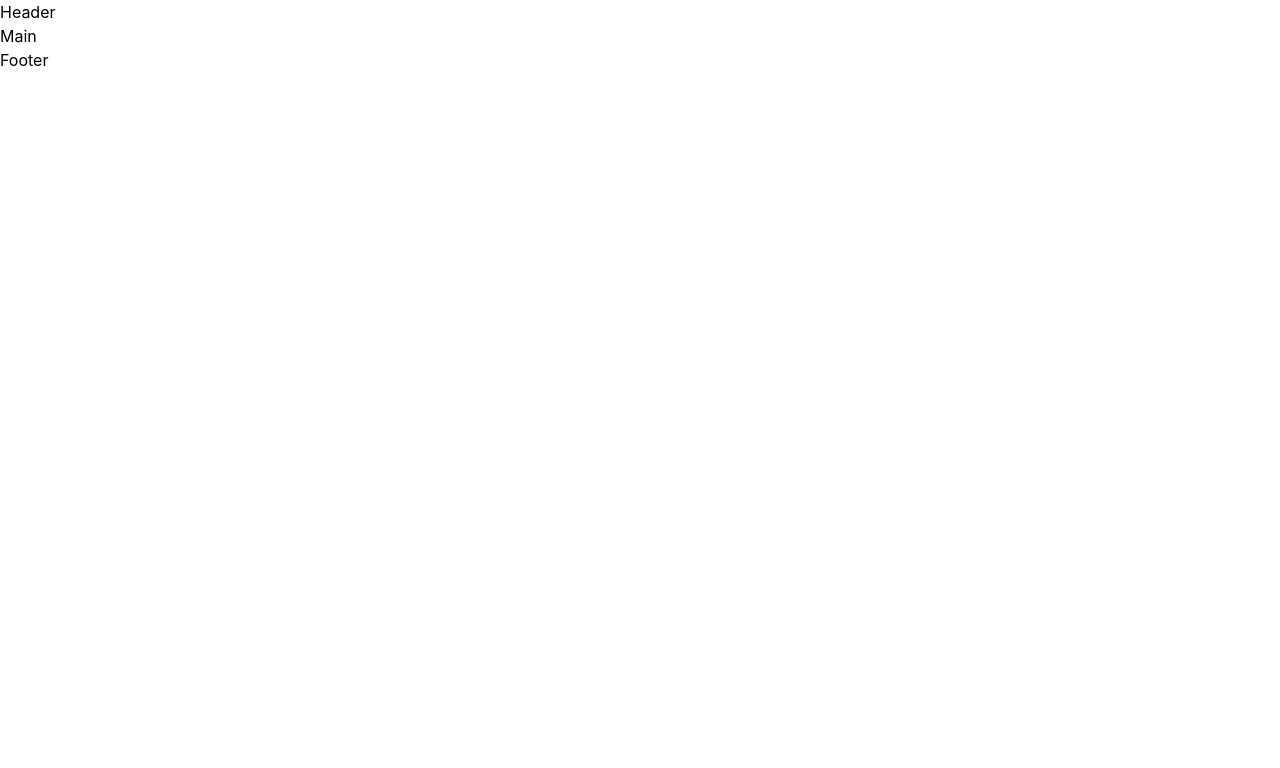
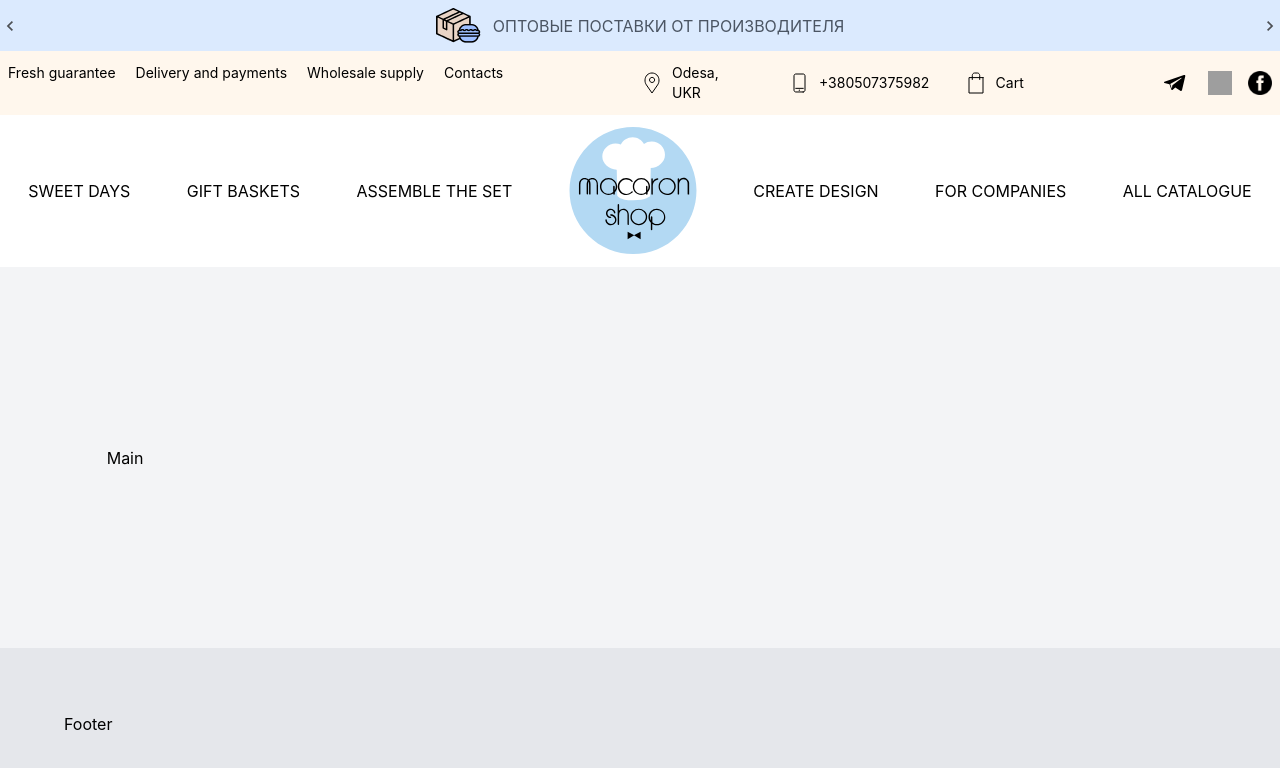
Before and after one commit to Shelkov90/Macaroon_Exam, a React (Create React App) app: page / in a window 1280 px wide. Shown: the top 768 px of the page. Built offline with nearby package versions, Linux system fonts and the light colour scheme; grey boxes are pictures that could not be loaded.

Commit message:
create header

```diff
--- a/src/App.js
+++ b/src/App.js
@@ -6,11 +6,11 @@ import Main from './components/main/Main';
 
 function App() {
   return (
-    <>
+    <div class="container-fluid bg-gray-100 flex flex-col justify-between min-h-screen">
       <Header />
       <Main />
       <Footer />
-    </>
+    </div>
   );
 }
 
--- a/src/components/footer/Footer.js
+++ b/src/components/footer/Footer.js
@@ -11,7 +11,9 @@ class Footer extends PureComponent {
 
 	render() {
 		return (
-			<div>Footer</div>
+			<footer class="bg-gray-200 p-16">
+				Footer
+			</footer>
 		)
 	}
 }
--- a/src/components/header/Header.js
+++ b/src/components/header/Header.js
@@ -1,4 +1,5 @@
 import React, { PureComponent } from 'react'
+
 
 class Header extends PureComponent {
 	constructor(props) {
@@ -11,7 +12,97 @@ class Header extends PureComponent {
 
 	render() {
 		return (
-			<div>Header</div>
+			<header >
+				<div className="header__banner bg-blue-100 row-auto">
+
+				<div className="flex items-center justify-between py-2 max-w-[1400px] mx-auto">
+
+					<img src="images/leftArrow.svg" alt="alt"/>
+
+					<div className="header__banner__inner items-center flex">
+				{/*
+						<img className="mr-3" src="images/banner1.png" alt="alt">
+						<p className="uppercase text-gray-600">доставка в день заказа</p> */}
+
+
+						<img className="mr-3" src="images/banner2.png" alt="alt"/>
+						<p className="uppercase text-gray-600">оптовые поставки от производителя</p>
+
+						{/* <img className="mr-3" src="images/banner3.png" alt="alt">
+						<p className="uppercase text-gray-600">всегда свежее</p>
+
+						<img className="mr-3" src="images/banner4.png" alt="alt">
+						<p className="uppercase text-gray-600">миндальная мука и натуральные ингридиенты</p> */}
+
+					</div>
+
+					<img src="images/rightArrow.svg" alt="alt"/>
+				</div>
+
+				</div>
+
+				<div className="header__navigation bg-orange-50">
+
+				<div className="flex justify-between text-sm max-w-[1400px] mx-auto py-3 px-2">
+
+					<div className="flex basis-3/6">
+						<div className="mr-5">Fresh guarantee</div>
+						<div className="mr-5">Delivery and payments</div>
+						<div className="mr-5">Wholesale supply</div>
+						<div className="mr-5">Contacts</div>
+					</div>
+
+					<div className="flex basis-2/6">
+						<div className="flex items-center mr-10">
+							<img className="mr-2" src="images/place.svg" alt="alt"/>
+							Odesa, UKR
+						</div>
+						<div className="flex items-center mr-10">
+							<img className="mr-2" src="images/phone.svg" alt="alt"/>
+							+380507375982
+						</div>
+						<div className="flex items-center mr-10">
+							<img className="mr-2" src="images/bag.svg" alt="alt"/>
+							Cart
+						</div>
+					</div>
+
+					<div className="flex items-center basis-1/6 justify-end">
+						<div className="ml-4"><img className="size-8" src="images/tg.svg" alt="alt"/></div>
+						<div className="ml-4"><img className="size-6" src="images/instagram.png" alt="alt"/></div>
+						<div className="ml-4"><img className="size-6" src="images/fb_logo.png" alt="alt"/></div>
+					</div>
+
+				</div>
+
+				</div>
+
+				<div className="header__menu bg-white py-3">
+				<div className="header__menu__inner max-w-[1400px] mx-auto flex justify-around items-center uppercase">
+					<div>
+						sweet days
+					</div>
+					<div>
+						gift Baskets
+					</div>
+					<div>
+						assemble the set
+					</div>
+					<div>
+						<img className="size-32" src="images/logo.svg" alt="logo"/>
+					</div>
+					<div>
+						create design
+					</div>
+					<div>
+						for companies
+					</div>
+					<div>
+						all catalogue
+					</div>
+				</div>
+				</div>
+			</header>
 		)
 	}
 }
--- a/src/components/main/Main.js
+++ b/src/components/main/Main.js
@@ -11,7 +11,9 @@ class Main extends PureComponent {
 
 	render() {
 		return (
-			<div>Main</div>
+			<main class="w-5/6 max-w-[1400px] mx-auto basis-full">
+				Main
+			</main>
 		)
 	}
 }
```
